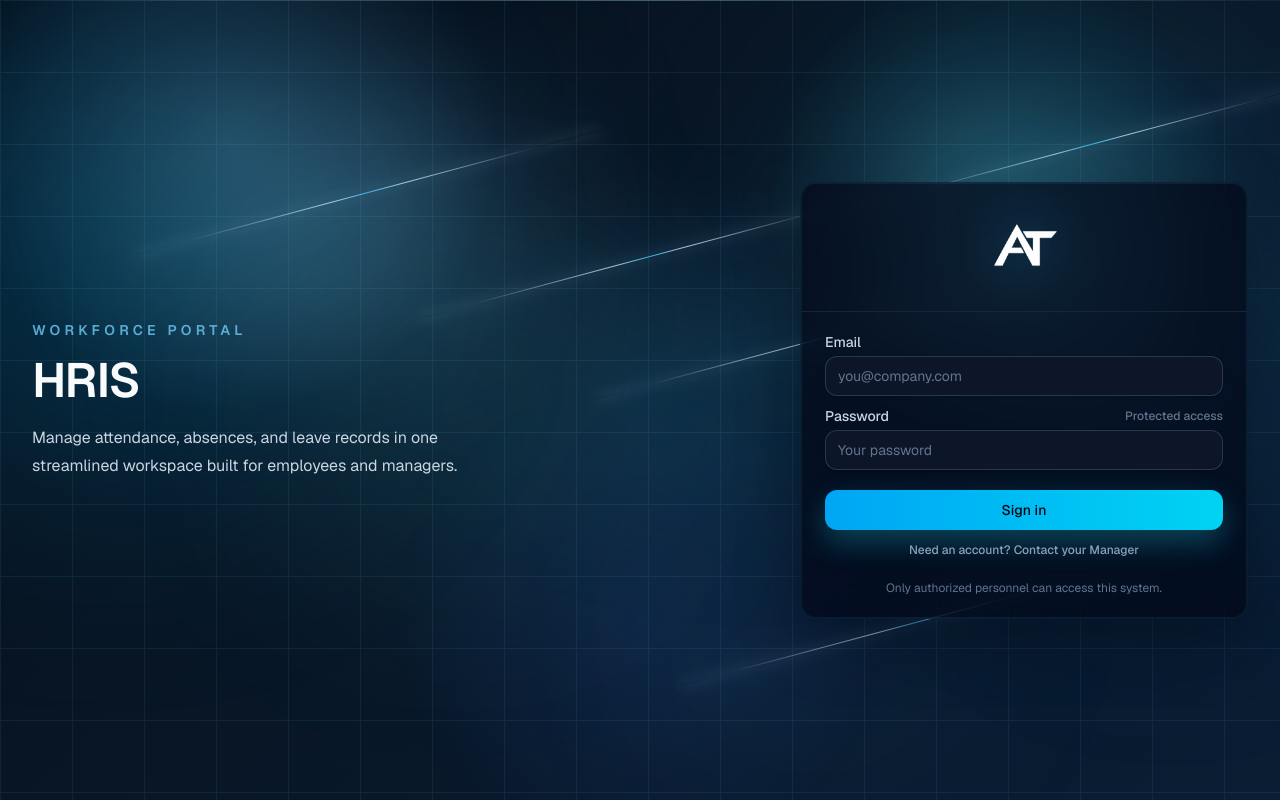
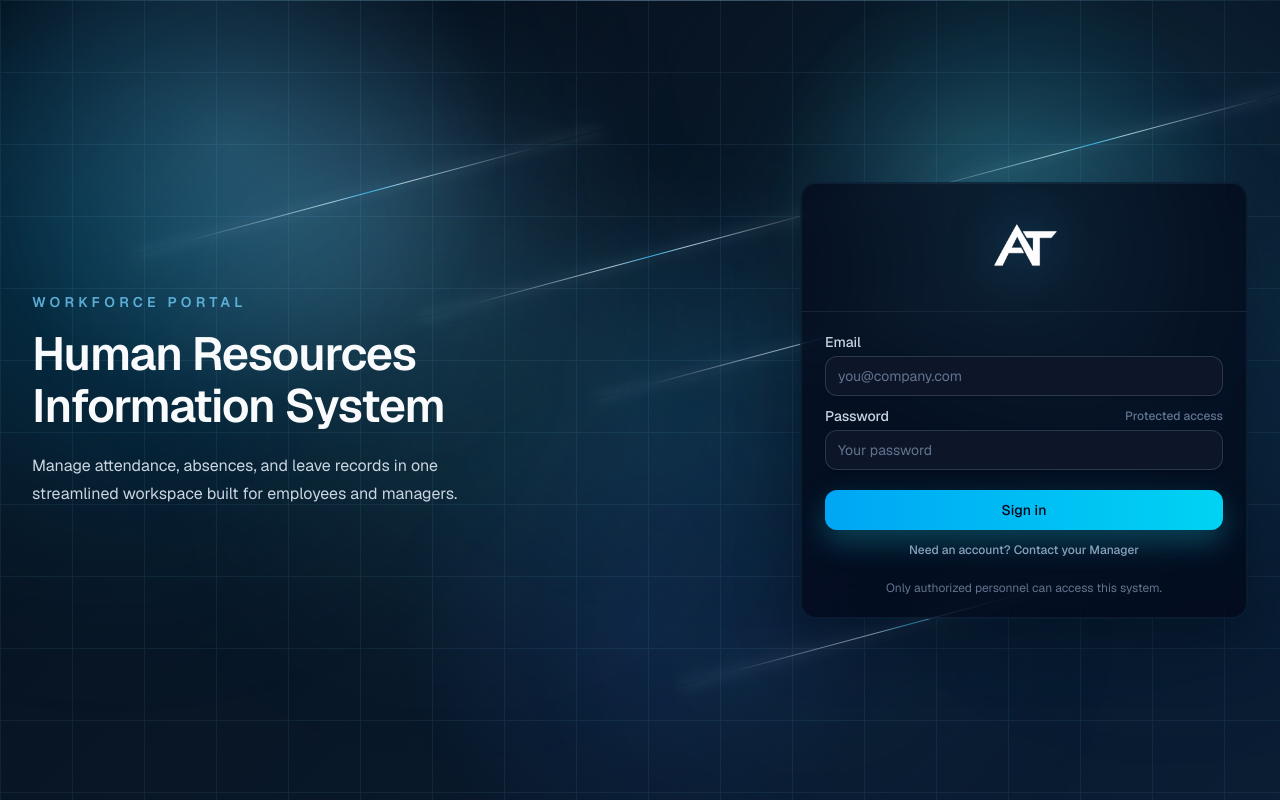
Before and after one commit to KennelyRay/Attendance-Tracker, a Next.js app: page /login in a window 1280 px wide. Built offline with nearby package versions, Linux system fonts and the light colour scheme.

Commit message:
Updated login page Title

```diff
--- a/src/modules/auth/components/LoginForm.tsx
+++ b/src/modules/auth/components/LoginForm.tsx
@@ -100,8 +100,8 @@ export function LoginForm() {
             <div className="text-sm font-semibold uppercase tracking-[0.3em] text-sky-300/75">
               Workforce Portal
             </div>
-            <h1 className="mt-4 text-5xl font-semibold tracking-tight text-slate-50">
-              HRIS
+            <h1 className="mt-4 text-4xl font-semibold tracking-tight text-slate-50 xl:text-[2.9rem]">
+              Human Resources Information System
             </h1>
             <p className="mt-5 max-w-md text-base leading-7 text-slate-300">
               Manage attendance, absences, and leave records in one streamlined workspace built
```
